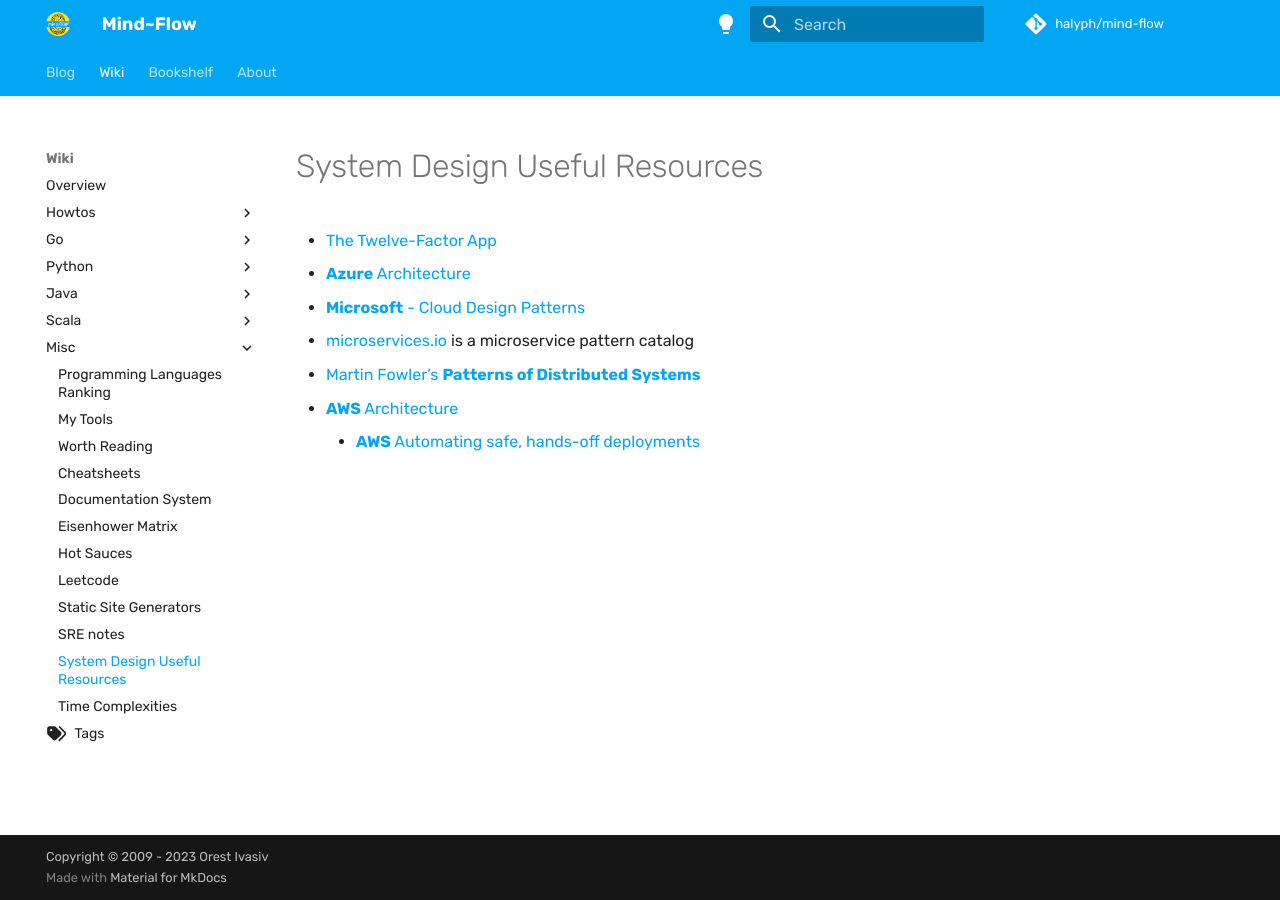
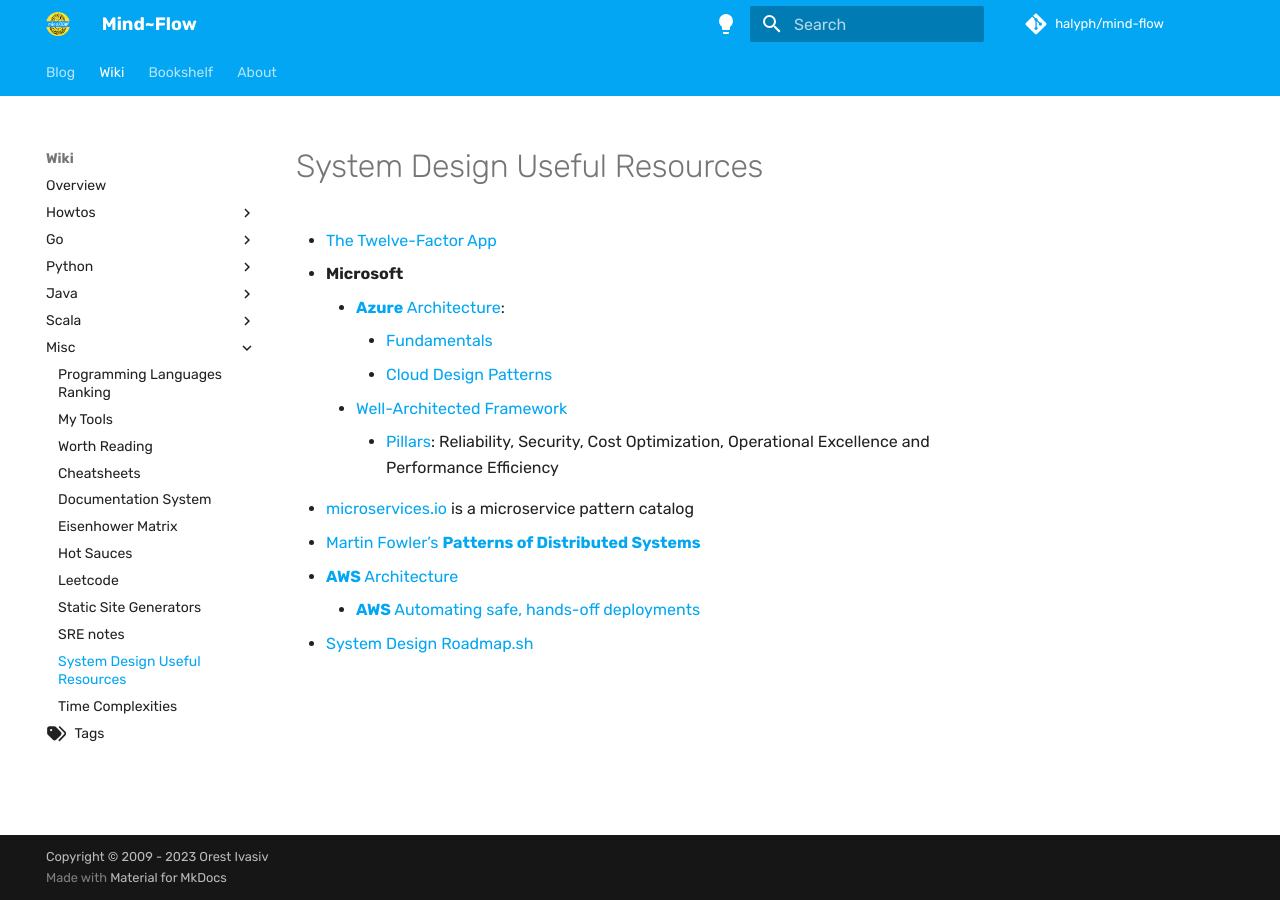
Before and after one commit to halyph/mind-flow, an MkDocs documentation site: the page built from docs/wiki/misc/system-design-useful-resources.md, in a window 1280 px wide. Built offline with MkDocs 1.6.1 and Material for MkDocs 9.7.7, drawn with Linux system fonts in a browser that asks for light colours; some web fonts are replaced; comment, search, counter and statistics services are not loaded.

Commit message:
upd system-design-useful-resources.md

```diff
--- a/docs/wiki/misc/system-design-useful-resources.md
+++ b/docs/wiki/misc/system-design-useful-resources.md
@@ -1,9 +1,14 @@
 # System Design Useful Resources
 
 - [The Twelve-Factor App](https://12factor.net/)
-- [**Azure** Architecture](https://docs.microsoft.com/en-us/azure/architecture/)
-- [**Microsoft** - Cloud Design Patterns](https://docs.microsoft.com/en-us/azure/architecture/patterns/)
+- **Microsoft**
+  - [**Azure** Architecture](https://docs.microsoft.com/en-us/azure/architecture/):
+    - [Fundamentals](https://learn.microsoft.com/en-us/azure/architecture/guide/)
+    - [Cloud Design Patterns](https://docs.microsoft.com/en-us/azure/architecture/patterns/)
+  - [Well-Architected Framework](https://learn.microsoft.com/en-us/azure/well-architected/)
+    - [Pillars](https://learn.microsoft.com/en-us/azure/well-architected/pillars): Reliability, Security, Cost Optimization, Operational Excellence and Performance Efficiency
 - [microservices.io](https://microservices.io/) is a microservice pattern catalog
 - [Martin Fowler's **Patterns of Distributed Systems**](https://martinfowler.com/articles/patterns-of-distributed-systems/)
 - [**AWS** Architecture](https://aws.amazon.com/architecture/)
   - [**AWS** Automating safe, hands-off deployments](https://aws.amazon.com/builders-library/automating-safe-hands-off-deployments/)
+- [System Design Roadmap.sh](https://roadmap.sh/system-design)
```
